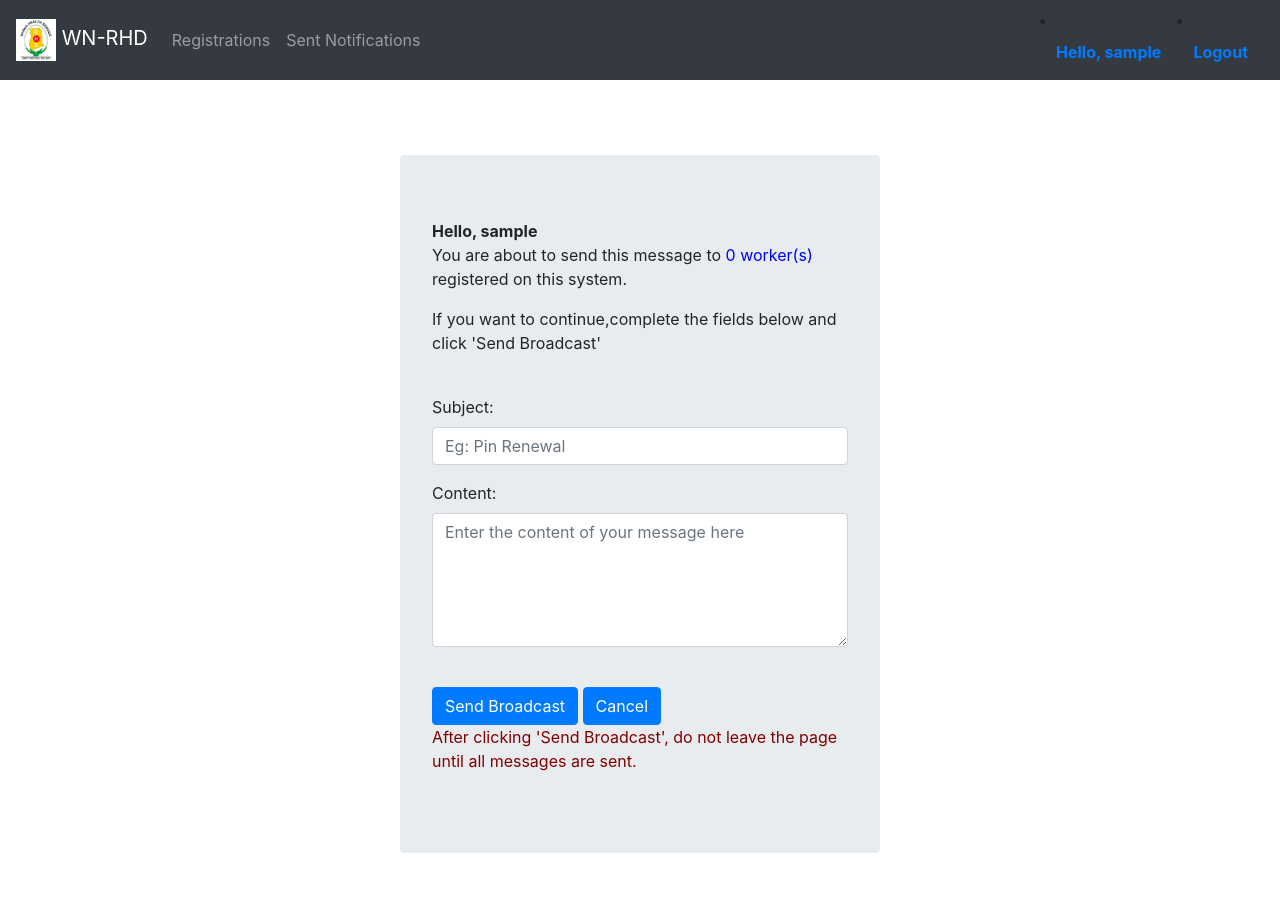
After one commit to clement-danso/wnr, a Django app: page /newbmessageall/ in a window 1280 px wide. The commit adds this page. Run offline with Django 3.2, Linux system fonts and the light colour scheme; the visitor is signed in with stand-in values (Sample User, id 1); data that the repository does not hold is empty; some libraries are stand-ins or nearby versions.

Commit message:
Changes to be committed: 	modified:   smsapp/forms.py 	new file:   smsapp/migrations/0012_auto_20211205_1242.py 	new file:   smsapp/migrations/0013_auto_20211205_1318.py 	modified:   smsapp/models.py 	new file:   smsapp/templates/smsapp/bcmessageallfrm.html 	modified:   smsapp/templates/smsapp/bcriteria.html 	modified:   smsapp/views.py 	modified:   smsproj/urls.py

```diff
--- a/smsapp/forms.py
+++ b/smsapp/forms.py
@@ -1,5 +1,5 @@
 from django import forms
-from smsapp.models import records, group, broadcastmessagecat, broadcastmessagedis, grade
+from smsapp.models import records, group, broadcastmessagecat, broadcastmessagedis,broadcastmessageall, grade
 
 
 class RecordsForm(forms.ModelForm):
@@ -55,7 +55,21 @@ class BroadcastmessagecatForm(forms.ModelForm):
 		widgets = {
 			'Subject': forms.TextInput (attrs={'class': 'form-control', 'placeholder':'Eg: Pin Renewal'}),
 			'Content': forms.Textarea (attrs={'class': 'form-control', "rows":5, 'placeholder':'Enter the content of your message here'}),
-			'category':forms.Select (attrs={'class': 'form-control'}),
+			'category':forms.SelectMultiple (attrs={'class': 'form-control'}),
+            #'Group': forms.Select (attrs={'class': 'form-control'}),
+
+
+        }
+
+class BroadcastmessageallForm(forms.ModelForm):
+	class Meta:
+		model = broadcastmessageall
+		fields = '__all__'
+
+		widgets = {
+			'Subject': forms.TextInput (attrs={'class': 'form-control', 'placeholder':'Eg: Pin Renewal'}),
+			'Content': forms.Textarea (attrs={'class': 'form-control', "rows":5, 'placeholder':'Enter the content of your message here'}),
+			#'category':forms.SelectMultiple (attrs={'class': 'form-control'}),
             #'Group': forms.Select (attrs={'class': 'form-control'}),
 
 
--- a/smsapp/models.py
+++ b/smsapp/models.py
@@ -31,26 +31,7 @@ class bmc(models.Model):
 	def __str__(self):
 		return self.bmcName
 
-class category(models.Model):
-	catName = models.CharField(max_length=100)
 
-	class Meta:
-		verbose_name_plural='Categories'
-
-	def __str__(self):
-		return self.catName
-
-
-
-class grade(models.Model):
-	grade = models.CharField(max_length=100)
-	category = models.ForeignKey(category, null=True, on_delete=models.SET_NULL)
-
-	class Meta:
-		ordering = ('grade',)
-
-	def __str__(self):
-		return self.grade
 
 class group(models.Model):
 
@@ -66,6 +47,26 @@ class unit(models.Model):
 
 	def __str__(self):
 		return self.unit
+
+
+class category(models.Model):
+	catName = models.CharField(max_length=100)
+
+	class Meta:
+		verbose_name_plural='Categories'
+
+	def __str__(self):
+		return self.catName
+
+class grade(models.Model):
+	grade = models.CharField(max_length=100)
+	category = models.ForeignKey(category, null=True, on_delete=models.SET_NULL)
+
+	class Meta:
+		ordering = ('grade',)
+
+	def __str__(self):
+		return self.grade
 
 class records(models.Model):
 	GENDER = (
@@ -109,7 +110,7 @@ class records(models.Model):
 	OtherName = models.CharField(max_length=50, verbose_name='Other Name', blank=True)
 	Gender = models.CharField(max_length=10, choices=GENDER)
 	DOB = models.DateField(verbose_name='Date of Birth')
-	MaritalStatus = models.CharField(max_length=10, choices=MARITAL_STATUS, verbose_name='Marital Status')
+	MaritalStatus = models.CharField(max_length=10, choices=MARITAL_STATUS, verbose_name='Marital Status', blank=True)
 	Religion = models.CharField(max_length=10, choices=RELIGION, blank=True)
 	OfficialEmail= models.CharField(max_length=50,verbose_name='Official Email', unique=True, blank=True)
 	PersonalEmail= models.CharField(max_length=50, verbose_name='Personal Email', blank=True)
@@ -120,7 +121,7 @@ class records(models.Model):
 	category = models.ForeignKey(category, null=True, verbose_name='Category', on_delete=models.SET_NULL)
 	grade = models.ForeignKey(grade, null=True, on_delete=models.SET_NULL)
 	bmc = models.ForeignKey(bmc, null=True, verbose_name='BMC', on_delete=models.SET_NULL)
-	unit = models.ForeignKey(unit, null=True, on_delete=models.SET_NULL)
+	unit = models.ForeignKey(unit, null=True, on_delete=models.SET_NULL, blank=True)
 	status = models.CharField(max_length=10, choices=STATUS, default=STATUS[0][0])
 	date_created = models.DateTimeField(auto_now_add=True)
 	date_updated = models.DateTimeField(auto_now=True)
@@ -133,19 +134,6 @@ class records(models.Model):
 
 
 
-class broadcastmessagecat(models.Model):
-
-
-	Subject=models.CharField(max_length=50)
-	Content=models.CharField(max_length=400)
-	category=models.ForeignKey(category, null=True, on_delete=models.SET_NULL)
-
-
-	class Meta:
-		verbose_name_plural='District Broadcast Messages'
-
-	def __str__(self):
-		return self.Subject
 
 class broadcastmessagedis(models.Model):
 
@@ -156,11 +144,35 @@ class broadcastmessagedis(models.Model):
 
 
 	class Meta:
-		verbose_name_plural='District Broadcast Messages'
+		verbose_name_plural='District-based Broadcast Messages'
 
 	def __str__(self):
 		return self.Subject
 
+
+class broadcastmessagecat(models.Model):
+
+
+	Subject=models.CharField(max_length=50)
+	Content=models.CharField(max_length=400)
+	category=models.ManyToManyField(category)
+
+
+	class Meta:
+		verbose_name_plural='Category-based Broadcast Messages'
+
+	def __str__(self):
+		return self.Subject
+
+class broadcastmessageall(models.Model):
+	Subject=models.CharField(max_length=50)
+	Content=models.CharField(max_length=400)
+
+	class Meta:
+		verbose_name_plural='Broadcast Messages to all'
+
+	def __str__(self):
+		return self.Subject
 
 class delivery(models.Model):
 	sms_status = models.CharField(max_length=50)
--- /dev/null
+++ b/smsapp/templates/smsapp/bcmessageallfrm.html
@@ -0,0 +1,44 @@
+{% extends 'smsapp/base.html' %}
+
+{% load static %}
+
+{% block title %} <title>Broadcast Notification</title> {% endblock %}
+
+{% block content %}
+
+
+
+<style>
+.myform {
+  margin: 70px 400px;
+}
+</style>
+
+
+
+
+
+
+<div class="myform">
+<div class="jumbotron">
+	<b>Hello, {{request.user}}</b> <br>
+	<p>You are about to send this message to <span style="color:blue">{{ recodsnum }} worker(s)</span>  registered on this system.</p>
+	<p>If you want to continue,complete the fields below and click 'Send Broadcast'</p>
+	<br>
+<form action="" method="POST">
+  {% csrf_token %}
+
+  {{fm.as_p}}
+  <br>
+  <button type="submit" class="btn btn-primary">Send Broadcast</button>
+  <a class="btn btn-primary" href="{% url 'home' %}">Cancel</a>
+
+  <p><span style="color:maroon">After clicking 'Send Broadcast', do not leave the page until all messages are sent.</span></p>
+</form>
+
+
+
+</div>
+</div>
+
+{% endblock %}
--- a/smsapp/views.py
+++ b/smsapp/views.py
@@ -179,12 +179,17 @@ def bcriteria(request):
 		return redirect('/newbmessagedis')
 	elif request.method =='POST' and crit=='category':
 		return redirect('/newbmessagecat')
+	elif request.method =='POST' and crit=='all':
+		return redirect('/newbmessageall')
 
 
 
 
 	context = {}
 	return render(request, 'smsapp/bcriteria.html', context)
+
+
+
 
 @login_required
 def createbmessagedis(request):
@@ -288,6 +293,64 @@ def createbmessagecat(request):
 
 	return render(request, 'smsapp/bcmessagecatfrm.html', context)
 
+
+@login_required
+def createbmessageall(request):
+	"""form page for creating records"""
+	alrecods=records.objects.all()
+	recodsnum=alrecods.count()
+
+
+	fm = BroadcastmessageallForm()
+	if request.method == 'POST':
+		fm = BroadcastmessageallForm(request.POST)
+		cat=request.POST.get('category')
+
+		br_records= alrecords
+
+		cont=request.POST.get('Content')
+
+		for recod in br_records:
+			endPoint = 'https://api.mnotify.com/api/sms/quick'
+			apiKey = 'rT5L5lrhhoCaP0BfKlSU9dNh6Vqp5RFwLKhQ6I8n7KyWL'
+			data = {
+			   'recipient[]': [recod.Mobile],
+			   'sender': 'HR WNRHD',
+			   'message': cont,
+			   'is_schedule': False,
+			   'schedule_date': ''
+			}
+			url = endPoint + '?key=' + apiKey
+			response = requests.post(url, data)
+			data = response.json()
+
+			bstatus=json.dumps(data['status'])
+			bsmstype='Broadcast'
+			btotalsent=json.dumps(data["summary"]["total_sent"])
+			btotalrejected=json.dumps(data["summary"]["total_rejected"])
+			brecipient=json.dumps(data["summary"]["numbers_sent"])
+			bcreditused=json.dumps(data["summary"]["credit_used"])
+			bcreditleft=json.dumps(data["summary"]["credit_left"])
+
+			delivery_instance = delivery(
+									sms_status=bstatus,
+									smstype=bsmstype,
+									total_sent=btotalsent,
+									total_rejected=btotalrejected,
+									recipient=brecipient,
+									credit_used=bcreditused,
+									credit_left=bcreditleft
+									)
+			delivery_instance.save()
+
+			return redirect('/home')
+
+	context = {'fm':fm, 'recodsnum':recodsnum}
+
+	return render(request, 'smsapp/bcmessageallfrm.html', context)
+
+
+
 @login_required
 def messtemp(request):
 	fm=MesstempForm()
@@ -317,6 +380,9 @@ def messtemp(request):
 	context = {'fm':fm}
 
 	return render(request, 'smsapp/messtempfrm.html', context)
+
+
+
 
 @login_required
 def recordlist(request):
--- a/smsproj/urls.py
+++ b/smsproj/urls.py
@@ -27,6 +27,7 @@ urlpatterns = [
     path('grouplist/', views.grouplist, name="grouplist"),
     path('newbmessagecat/', views.createbmessagecat, name="createbmessagecat"),
     path('newbmessagedis/', views.createbmessagedis, name="createbmessagedis"),
+    path('newbmessageall/', views.createbmessageall, name="createbmessageall"),
     path('newgroup/', views.creategroup, name="creategroup"),
     path('newmesstemp/', views.messtemp, name="messtemp"),
     path('templatelist/', views.templatelist, name="templatelist"),
```
Also changed, not shown: smsapp/templates/smsapp/bcriteria.html (+6 -3 lines), smsapp/migrations/0012_auto_20211205_1242.py (added), smsapp/migrations/0013_auto_20211205_1318.py (added).
